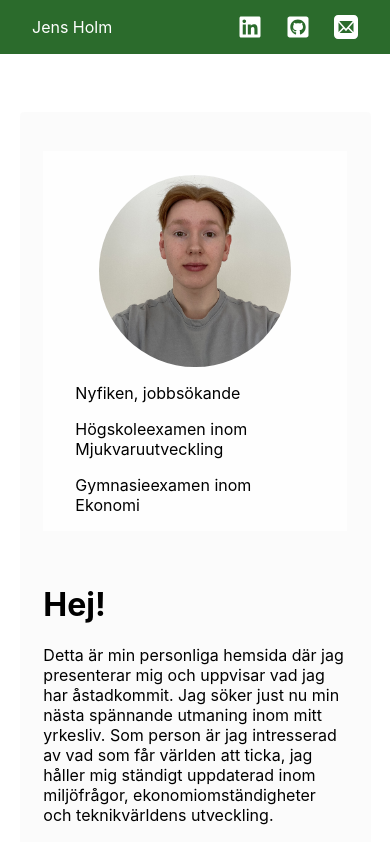
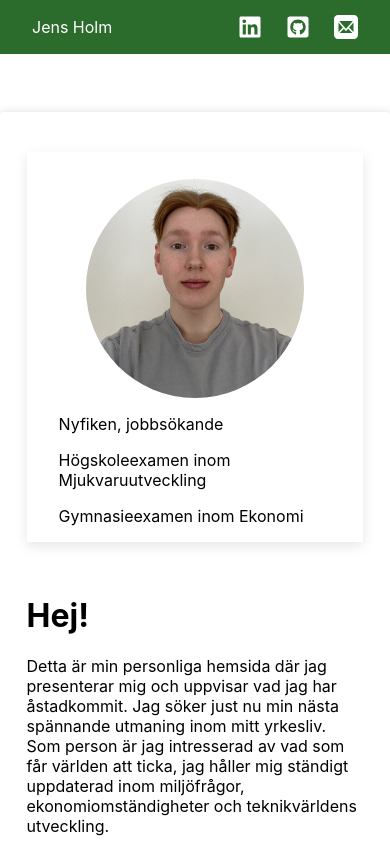
Before and after one commit to Jenkan27/Jenkan27.github.io, a React (Create React App) app: page / in a window 390 px wide. Shown: the top 842 px of the page. Built offline with nearby package versions, Linux system fonts and the light colour scheme.

Commit message:
changes hallå!

```diff
--- a/src/App.css
+++ b/src/App.css
@@ -16,3 +16,9 @@
   width: 90%;
   margin-inline: auto;
 }
+
+@media (max-width: 850px) {
+  .wrapper-inner {
+    width: 100%;
+  }
+}
--- a/src/css/Div1.css
+++ b/src/css/Div1.css
@@ -5,12 +5,12 @@
     display: flex;
     padding-block: 2%;
     padding-inline: 2%;
-    background-color: rgba(0, 0, 0, 0.015);
+    /*background-color: rgba(0, 0, 0, 0.015);*/
     gap: 5%;
     /*align-items: center;*/
     /*justify-content: center;*/
     font-size: 1rem;
-    /*box-shadow: 0px 4px 12px rgba(0, 0, 0, 0.3);*/
+    box-shadow: 0px 4px 12px rgba(0, 0, 0, 0.3);
     border-radius: 4px;
     scroll-margin-top: 80px;
     box-sizing: border-box;
@@ -21,7 +21,8 @@
     max-width: 30%;
     padding: 0 2rem;
     margin-block: 2rem;
-    background-color: rgba(255, 255, 255, 0.7);
+    /*background-color: rgba(255, 255, 255, 0.7);*/
+    box-shadow: 0px 4px 12px rgba(0, 0, 0, 0.1);
     /*margin-bottom: auto;*/
     /*align-items: center;*/
 }
```
